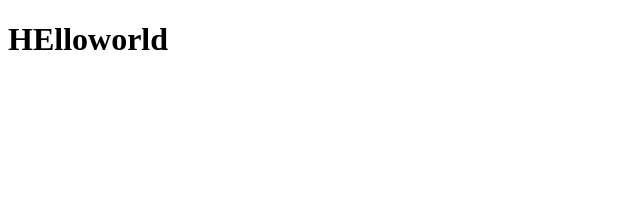
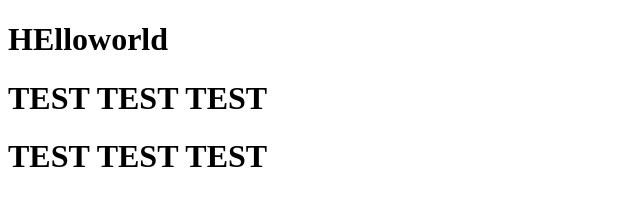
Before and after one commit to Xsmitylnwza/TEST_GITHUB, a plain HTML site: page index.html in a window 1280 px wide. Shown: the whole page, without its empty margins (0-640 px from the left). Drawn offline with Linux system fonts and the light colour scheme.

Commit message:
add new text

```diff
--- a/index.html
+++ b/index.html
@@ -7,5 +7,7 @@
 </head>
 <body>
     <h1>HElloworld</h1>
+    <h1>TEST TEST TEST</h1>
+    <h1>TEST TEST TEST</h1>
 </body>
 </html>
```
